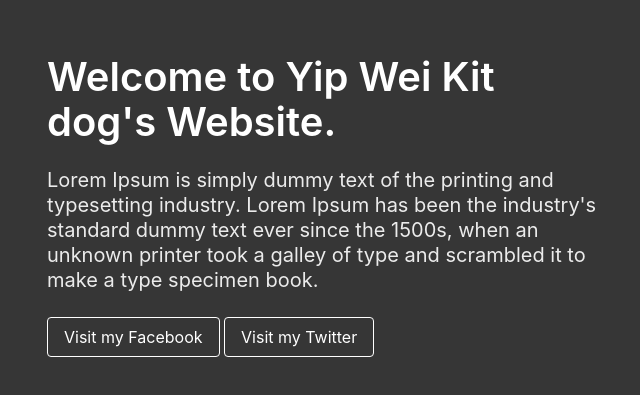
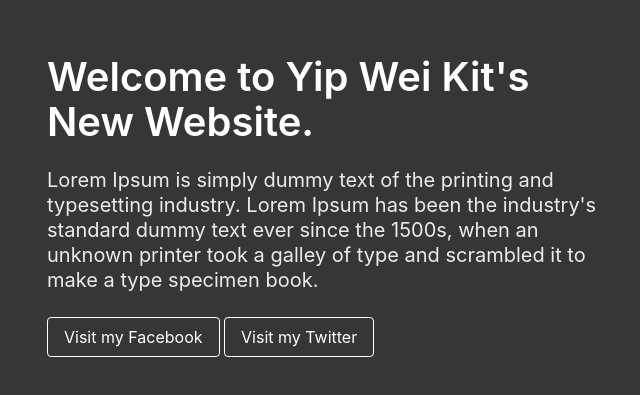
Before and after one commit to FLHao/WongChunHao, a plain HTML site: page index.html in a window 1280 px wide. Shown: the part 195-590 px from the top of the page, without its empty margins (311-951 px from the left). Drawn offline with nearby package versions, Linux system fonts and the light colour scheme.

Commit message:
Update index.html

```diff
--- a/index.html
+++ b/index.html
@@ -13,7 +13,7 @@
             <div class="columns is-vcentered is-centered">
                 <div class="column is-6">
                     <div class="block">
-                        <h1 class="title is-2">Welcome to Yip Wei Kit dog's Website.</h1>
+                        <h1 class="title is-2">Welcome to Yip Wei Kit's New Website.</h1>
                     </div>
                     <div class="block">
                         <h2 class="subtitle">Lorem Ipsum is simply dummy text of the printing and typesetting industry. Lorem Ipsum has been the industry's standard dummy text ever since the 1500s, when an unknown printer took a galley of type and scrambled it to make a type specimen book.<br>
```
